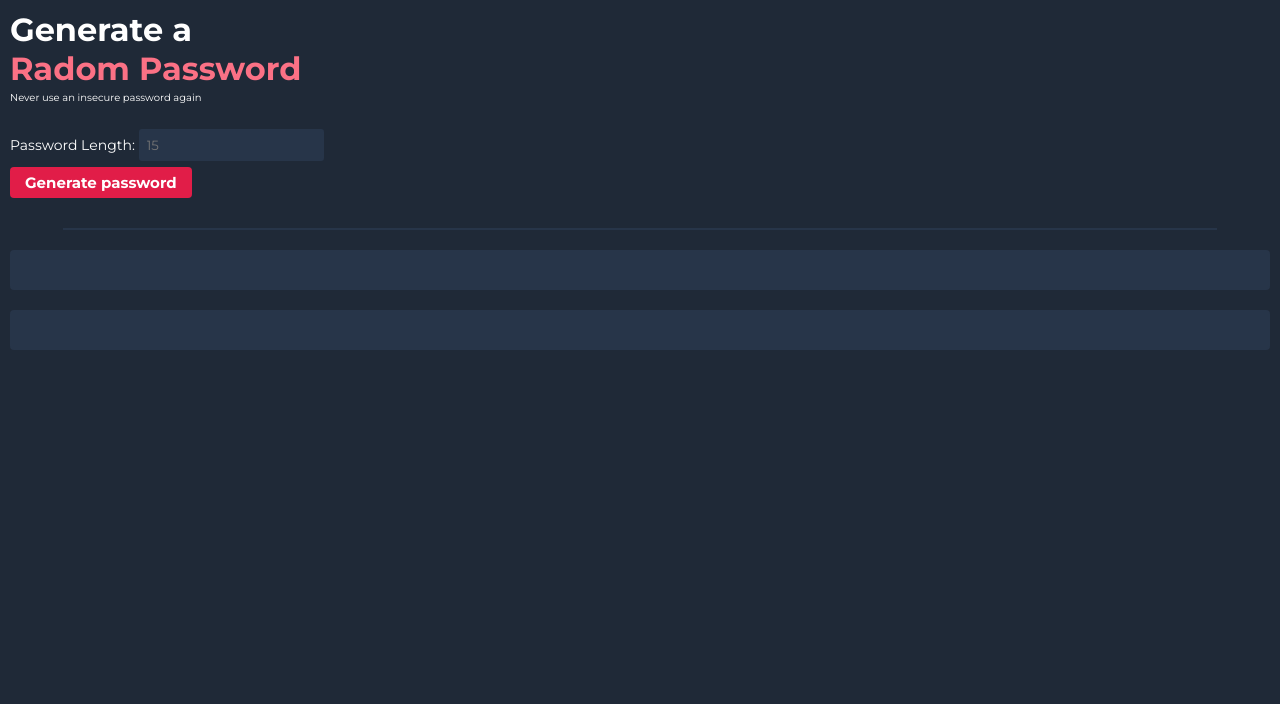
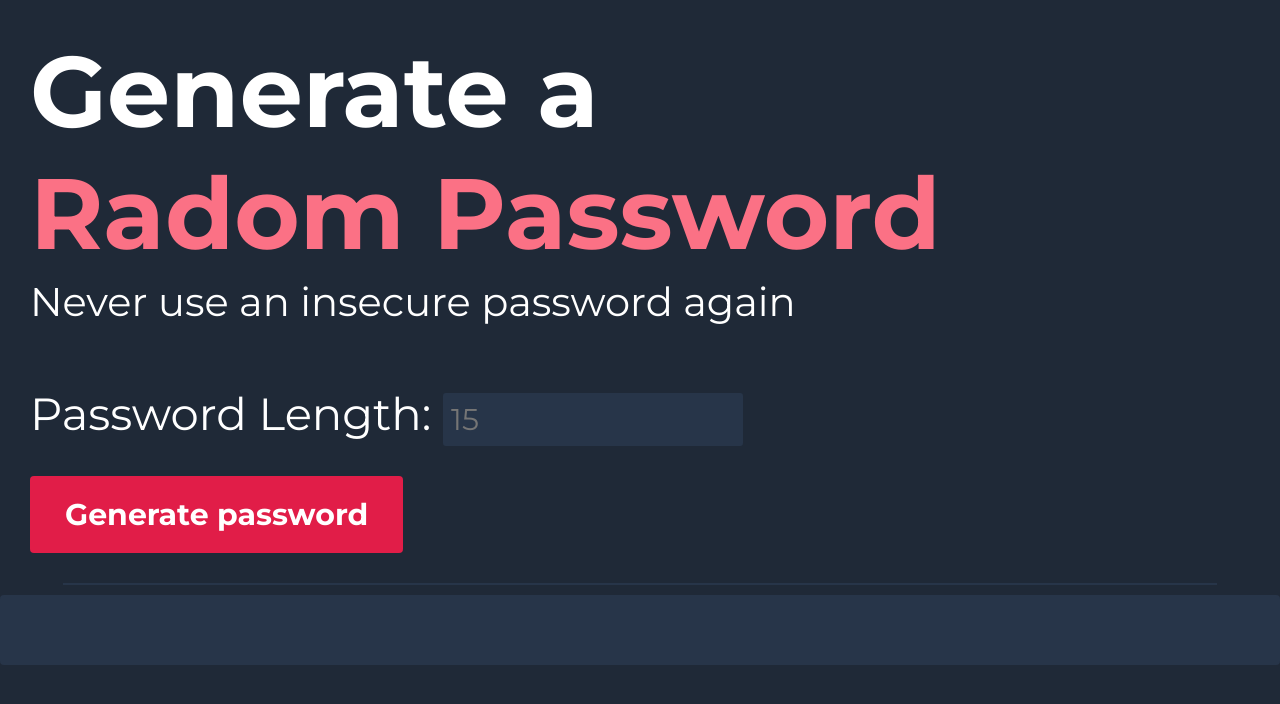
Before and after one commit to lumi-tip/Password-Gen-JS, a plain HTML site: page index.html in a window 1280 px wide. Drawn offline with Linux system fonts and the light colour scheme.

Commit message:
Update index.css

```diff
--- a/index.css
+++ b/index.css
@@ -11,8 +11,9 @@ body {
 }
 
 h1{
+    font-size: 100px;
     margin:0;
-    padding:10px 10px 3px 10px;
+    padding:30px 30px 3px 30px;
 }
 
 span{
@@ -20,17 +21,55 @@ span{
 }
 
 p{
-    font-size: 10px;
-    padding: 0 10px 10px 10px
+    font-size: 40px;
+    padding: 0 30px 30px 30px
+}
+
+form{
+    display: flex;
+    align-items: center;
+    margin:30px 30px 0px 30px;
+    flex-wrap:wrap;
+}
+
+label{
+    font-size: 45px;
+    margin-right:10px;
+}
+
+.input-wrapper{
+    display:inline;
+}
+
+input{
+    display: inline;
+    background: #273549;
+    font-size:30px;
+    border:none;
+    padding:8px;
+    border-radius: 3px;
+    margin-top:5px;
+    margin-bottom:0;
+    width:300px;
+}
+
+input:focus{
+    outline:none;
+}
+
+small{
+    font-size: 20px;
+    margin:0;
+    padding:0;
 }
 
 button{
-    margin: 6px 10px 30px 10px;
+    margin: 30px 30px 30px 30px;
     background: #e11d48;
     border:none;
     border-radius:4px;
-    padding:6px 15px;
-    font-size:15px;
+    padding:20px 35px;
+    font-size:30px;
     font-weight: 700
 }
 
@@ -50,48 +89,50 @@ hr{
     border: 1px solid #273549
 }
 
-.password-wrapper{
+.password-container{
     display:flex;
     flex-direction:column;
-    /* border: 1px solid green; */
-    margin:10px;
+    margin:30px;
+}
+
+.password-wrapper{
+    display: flex;
+    align-items: center;
+    justify-content: center;
+    background: #273549;
+    min-height:50px;
+    margin:10px 0;
+    padding:10px 10px;
+    border-radius:4px;
+    text-align: center;
 }
 
 .password{
-    display:flex;
-    justify-content: center;
-    background: #273549;
-    padding:20px;
-    margin:10px 0;
-    border-radius:4px;
     font-family: Source Code Pro, sans-serif;
+    font-size:30px;
+    color:#fb7185;
+    padding:0;
+    margin:0;
+    overflow: hidden;
+    white-space: pre-wrap;
+}
+
+.inner-text{
+    padding:0;
+    margin:0;
     font-size:13px;
     color:#fb7185;
 }
 
-form{
-    margin:10px 10px 0px 10px;
+.copy-el{
+    background:inherit;
+    margin:0;
+    align-self:right;
 }
 
-label{
-    font-size: 14px;
-    margin-right:5px;
-}
-
-input{
-    background: #273549;
-    border:none;
-    padding:8px;
-    border-radius: 3px;
-    margin-top:5px;
-    margin-bottom:0;
-}
-
-input:focus{
-    outline:none;
-}
-
-small{
+.copy-el i{
+    font-size: 30px;
+    color:#fb7185;
     margin:0;
     padding:0;
 }
```
